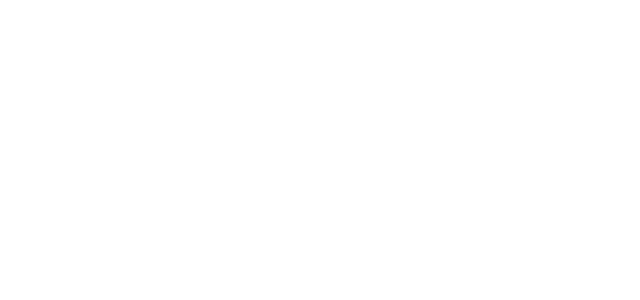
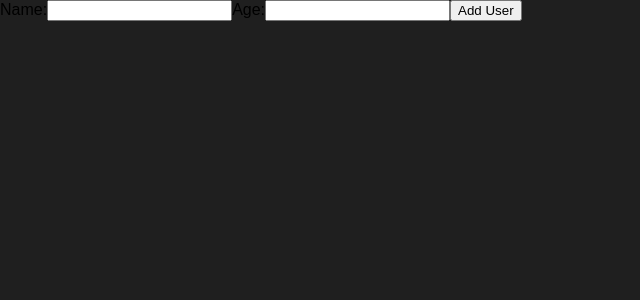
Before and after one commit to Trung-Hieu-Dev/crud-creact-mini-project, a React (Create React App) app: page / in a window 1280 px wide. Shown: the top 300 px of the page, without its empty margins (0-640 px from the left). Built offline with nearby package versions, Linux system fonts and the light colour scheme.

Commit message:
Adding AddUser component

```diff
--- a/src/App.js
+++ b/src/App.js
@@ -1,12 +1,12 @@
 import React from 'react';
-
+import AddUser from './components/Users/AddUser';
 
 function App() {
-  return (
-    <div>
-
-    </div>
-  );
+    return (
+        <div>
+            <AddUser />
+        </div>
+    );
 }
 
 export default App;
--- /dev/null
+++ b/src/components/Users/AddUser.js
@@ -0,0 +1,19 @@
+import React from 'react';
+
+function AddUser() {
+    const submitForm = (e) => {
+        e.preventDefault();
+    };
+
+    return (
+        <form action="username" onSubmit={submitForm}>
+            <label htmlFor="username">Name:</label>
+            <input type="text" id="username" />
+            <label htmlFor="age">Age:</label>
+            <input type="number" id="age" />
+            <button type="submit">Add User</button>
+        </form>
+    );
+}
+
+export default AddUser;
--- a/src/index.css
+++ b/src/index.css
@@ -1,11 +1,12 @@
 * {
-  box-sizing: border-box;
+    box-sizing: border-box;
 }
 
 html {
-  font-family: sans-serif;
+    font-family: sans-serif;
+    background-color: #1f1f1f;
 }
 
 body {
-  margin: 0;
+    margin: 0;
 }
```
